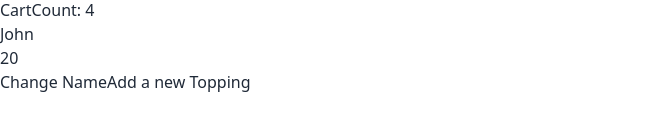
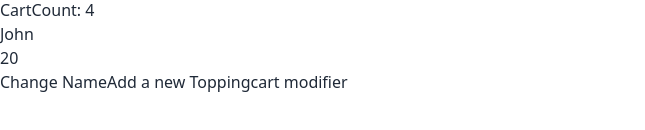
Before and after one commit to Deankinyua/react-Tailwind, a React (Vite) app: page / in a window 1280 px wide. Shown: the part 290-420 px from the top of the page, without its empty margins (0-645 px from the left). Built offline with nearby package versions, Linux system fonts and the light colour scheme.

Commit message:
trying to build an expandable text component

```diff
--- /dev/null
+++ b/src/components/ExpandableText.tsx
@@ -0,0 +1,11 @@
+import { ReactNode } from "react";
+
+type Props = {
+  children: ReactNode;
+};
+
+const ExpandableText = ({ children }: Props) => {
+  return <div>{children}</div>;
+};
+
+export default ExpandableText;
--- a/src/components/Game.tsx
+++ b/src/components/Game.tsx
@@ -12,6 +12,14 @@
   const [pizza, setPizza] = useState({
     name: "Spicy Pepperoni",
     toppings: ["Mushroom"],
+  });
+
+  const [cart, setCart] = useState({
+    discount: 0.5,
+    items: [
+      { id: 1, title: "Product 1", quantity: 1 },
+      { id: 2, title: "Product 2", quantity: 1 },
+    ],
   });
 
   return (
@@ -36,6 +44,20 @@
       >
         Add a new Topping
       </button>
+
+      <button
+        onClick={() => {
+          setCart({
+            ...cart,
+            items: cart.items.map((item) =>
+              item.id === 1 ? { ...item, quantity: item.quantity + 1 } : item
+            ),
+          });
+          console.log(cart.items);
+        }}
+      >
+        cart modifier
+      </button>
     </div>
   );
 };
```
